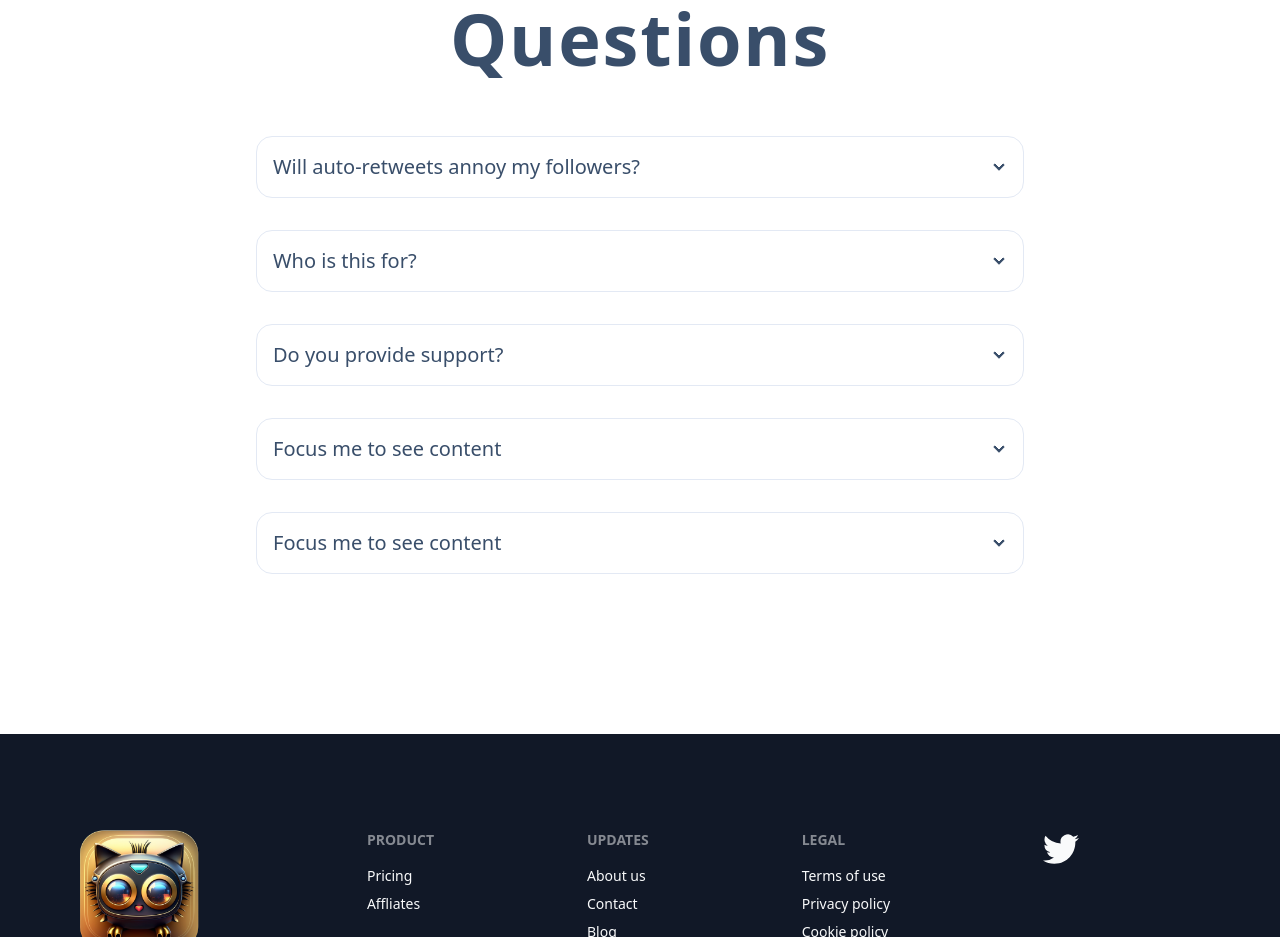
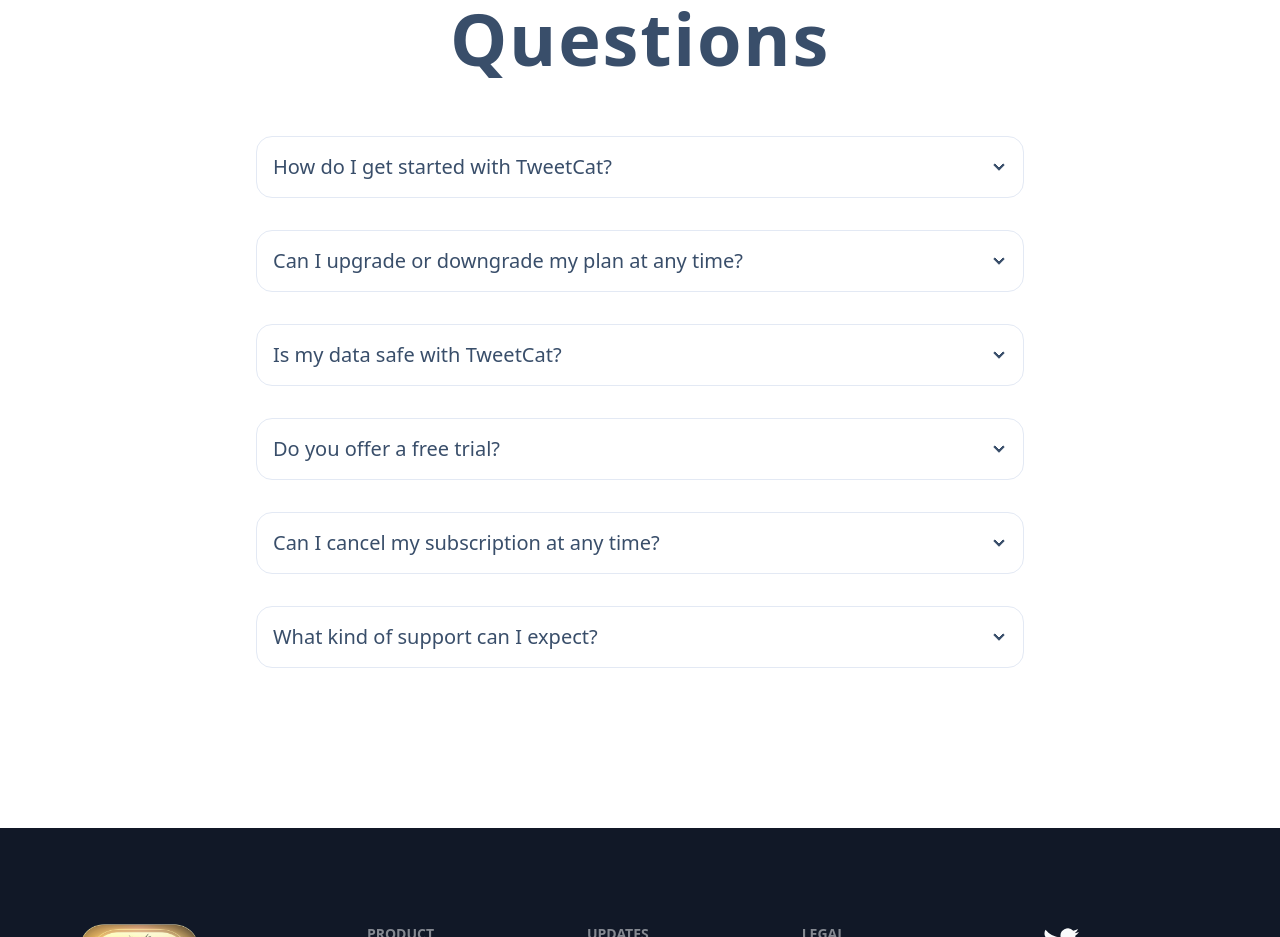
Before and after one commit to abheist/tweetcat-frontend, a Next.js app: page / in a window 1280 px wide. Shown: the part 4700-5637 px from the top of the page. Built offline with nearby package versions, Linux system fonts and the light colour scheme; no server answers.

Commit message:
😎 | landing page | updated FAQs

```diff
--- a/src/pages/index.tsx
+++ b/src/pages/index.tsx
@@ -9,10 +9,10 @@ import Layout from "@/components/layout";
 import {
     FiClock,
     FiLoader,
-    FiMessageSquare, FiRadio,
+    FiMessageSquare,
+    FiRadio,
     FiSearch,
     FiSettings,
-    FiSmile,
     FiTarget,
     FiTrendingUp
 } from "react-icons/fi";
@@ -227,56 +227,77 @@ export default function Home() {
                                 <div tabIndex={0}
                                      className="collapse collapse-arrow border border-base-300 bg-base-100 rounded-box">
                                     <div className="collapse-title text-xl font-medium">
-                                        Will auto-retweets annoy my followers?
+                                        How do I get started with TweetCat?
                                     </div>
                                     <div className="collapse-content">
                                         <p>
-                                            No! In fact, 75% of them don't even see your tweets: some are sleeping,
-                                            others are just not online... Retweeting your content will allow folks from
-                                            other timezones to see it.
+                                            Signing up for TweetCat is easy. Simply choose a plan that suits your needs,
+                                            create an account, and follow the step-by-step instructions to connect your
+                                            Twitter account.
                                         </p>
                                     </div>
                                 </div>
                                 <div tabIndex={0}
                                      className="collapse collapse-arrow border border-base-300 bg-base-100 rounded-box">
                                     <div className="collapse-title text-xl font-medium">
-                                        Who is this for?
+                                        Can I upgrade or downgrade my plan at any time?
                                     </div>
                                     <div className="collapse-content">
                                         <p>
-                                            Tweetcat is perfect for content creators who want to leverage twitter to
-                                            grow their business.
+                                            Yes, you can easily upgrade or downgrade your plan at any time from your
+                                            account settings. The changes will be effective from the next billing cycle.
                                         </p>
                                     </div>
                                 </div>
                                 <div tabIndex={0}
                                      className="collapse collapse-arrow border border-base-300 bg-base-100 rounded-box">
                                     <div className="collapse-title text-xl font-medium">
-                                        Do you provide support?
+                                        Is my data safe with TweetCat?
                                     </div>
                                     <div className="collapse-content">
                                         <p>
-                                            Absolutely, I'd love to hear any feedback or question you may have. Just
-                                            reach out to me on my twitter — don't hesitate!
+                                            We take data security very seriously. Your data is protected with
+                                            industry-standard encryption, and we never share your information with third
+                                            parties.
                                         </p>
                                     </div>
                                 </div>
                                 <div tabIndex={0}
                                      className="collapse collapse-arrow border border-base-300 bg-base-100 rounded-box">
                                     <div className="collapse-title text-xl font-medium">
-                                        Focus me to see content
+                                        Do you offer a free trial?
                                     </div>
                                     <div className="collapse-content">
-                                        <p>tabIndex={0} attribute is necessary to make the div focusable</p>
+                                        <p>
+                                            Yes, we offer a 14-day free trial for our Pro plan. Simply sign up for the
+                                            Pro plan, and you won't be charged if you cancel within the trial
+                                            period.
+                                        </p>
                                     </div>
                                 </div>
                                 <div tabIndex={0}
                                      className="collapse collapse-arrow border border-base-300 bg-base-100 rounded-box">
                                     <div className="collapse-title text-xl font-medium">
-                                        Focus me to see content
+                                        Can I cancel my subscription at any time?
                                     </div>
                                     <div className="collapse-content">
-                                        <p>tabIndex={0} attribute is necessary to make the div focusable</p>
+                                        <p>
+                                            Yes, you can cancel your subscription at any time from your account
+                                            settings. Your account will remain active until the end of the current
+                                            billing cycle.
+                                        </p>
+                                    </div>
+                                </div>
+                                <div tabIndex={0}
+                                     className="collapse collapse-arrow border border-base-300 bg-base-100 rounded-box">
+                                    <div className="collapse-title text-xl font-medium">
+                                        What kind of support can I expect?
+                                    </div>
+                                    <div className="collapse-content">
+                                        <p>
+                                            All our plans come with email support. Pro and Enterprise plans have
+                                            priority email support.
+                                        </p>
                                     </div>
                                 </div>
                             </div>
```
Also changed, not shown: .eslintrc.json.
